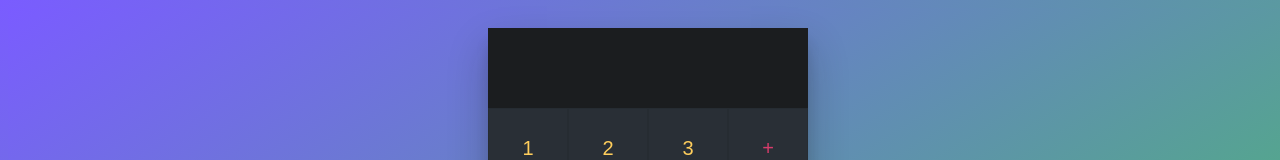
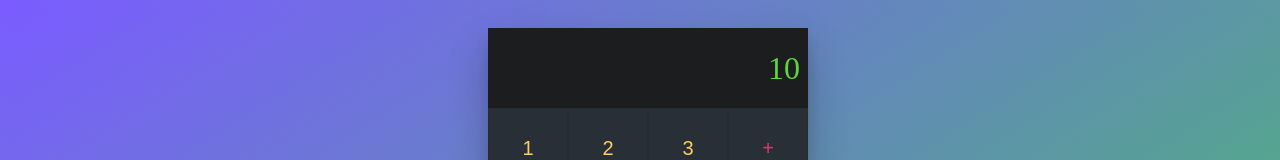
Before and after one commit to DarioCabas/Calculator-react, a React (Create React App) app in the folder calculator/: page / in a window 1280 px wide. Shown: the top 160 px of the page. Built offline with nearby package versions, Linux system fonts and the light colour scheme.

Commit message:
Result component

```diff
--- a/calculator/src/App.jsx
+++ b/calculator/src/App.js
@@ -1,5 +1,7 @@
 import React from 'react'
 import './App.css'
+import './Components/Result'
+import Result from './Components/Result'
 
 
 const App = () => {
@@ -7,9 +9,7 @@ const App = () => {
     console.log("Renderizacion app")
     return (
         <main className='react-calculator'>
-            <div className="result" >
-            </div>
-
+                <Result />
                 <div className="numbers" >
                     <button > 1 </button>
                     <button > 2 </button>
--- /dev/null
+++ b/calculator/src/Components/Result.js
@@ -0,0 +1,12 @@
+/* eslint-disable no-unused-expressions */
+import React from 'react'
+
+const Result = () =>{
+    return(
+        <div className="result">
+        <span>10</span>
+        </div>
+    )
+}
+
+export default Result
```
Also changed, not shown: calculator/src/index.js (renamed from calculator/src/index.jsx).
